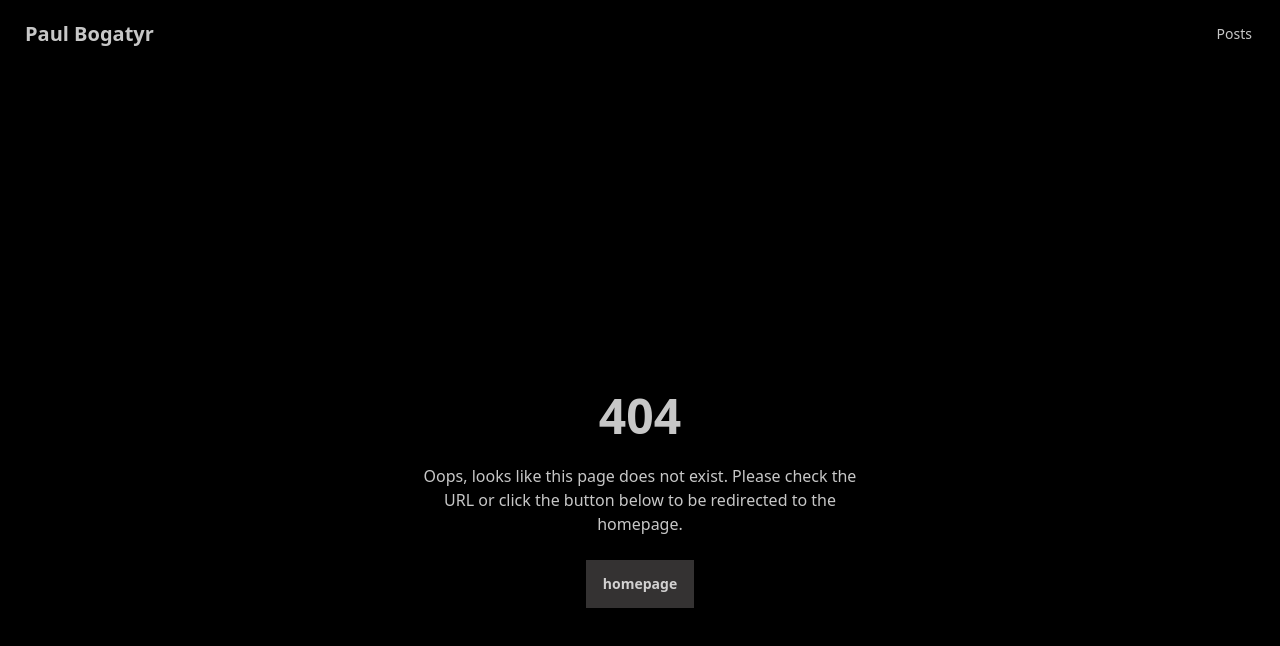
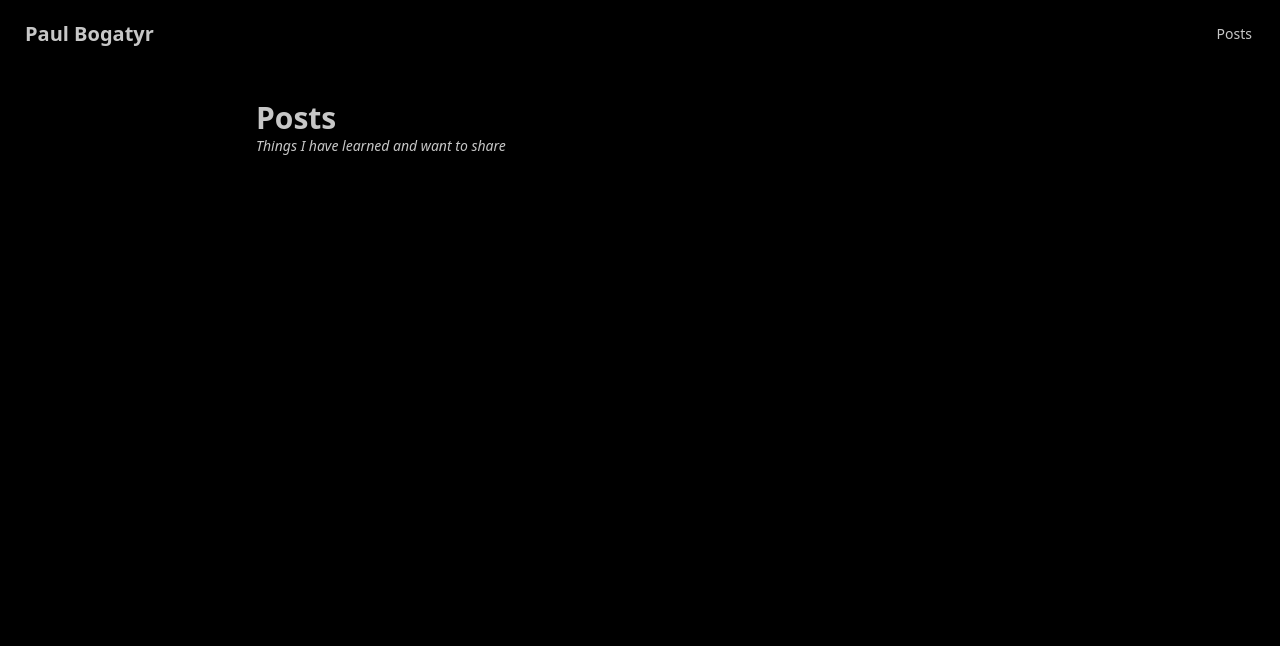
Before and after one commit to paulbgtr/paulbg, a Next.js app: page /posts in a window 1280 px wide. Before the commit this address had no page. Shown: the top 646 px of the page. Built offline with nearby package versions, Linux system fonts and the light colour scheme.

Commit message:
Simple header of index page of posts impl

```diff
--- /dev/null
+++ b/src/pages/posts/index.tsx
@@ -0,0 +1,24 @@
+import Head from "next/head";
+
+import { Header } from "@/components/Header";
+
+const Posts = () => {
+  return (
+    <>
+      <Head>
+        <title>Paul Bogatyr / Posts</title>
+        <meta
+          name="description"
+          content="Crafting Digital Dreams: Fullstack Web Wizardry"
+        />
+      </Head>
+
+      <Header
+        title="Posts"
+        description="Things I have learned and want to share"
+      />
+    </>
+  );
+};
+
+export default Posts;
```
